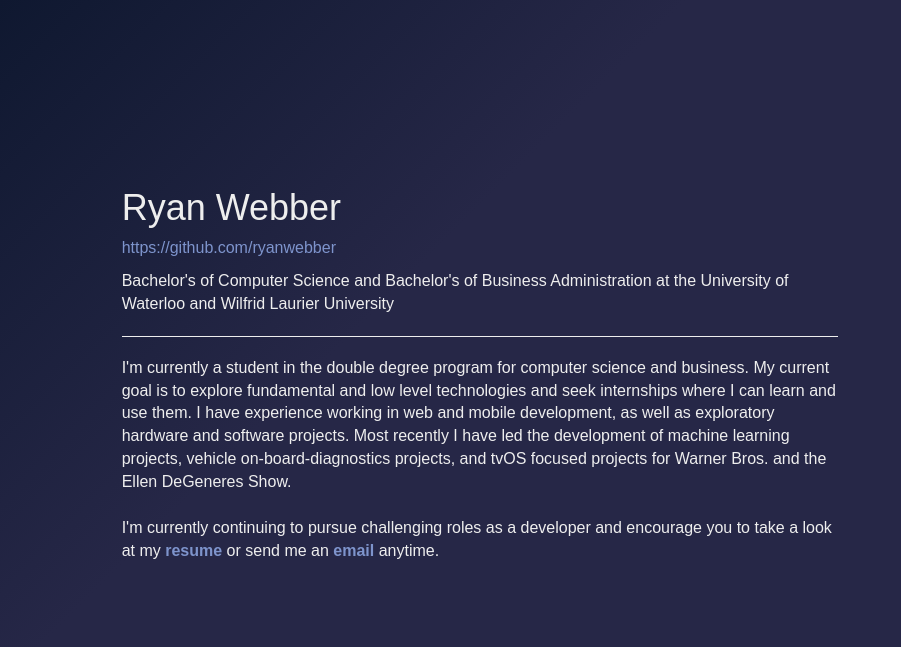
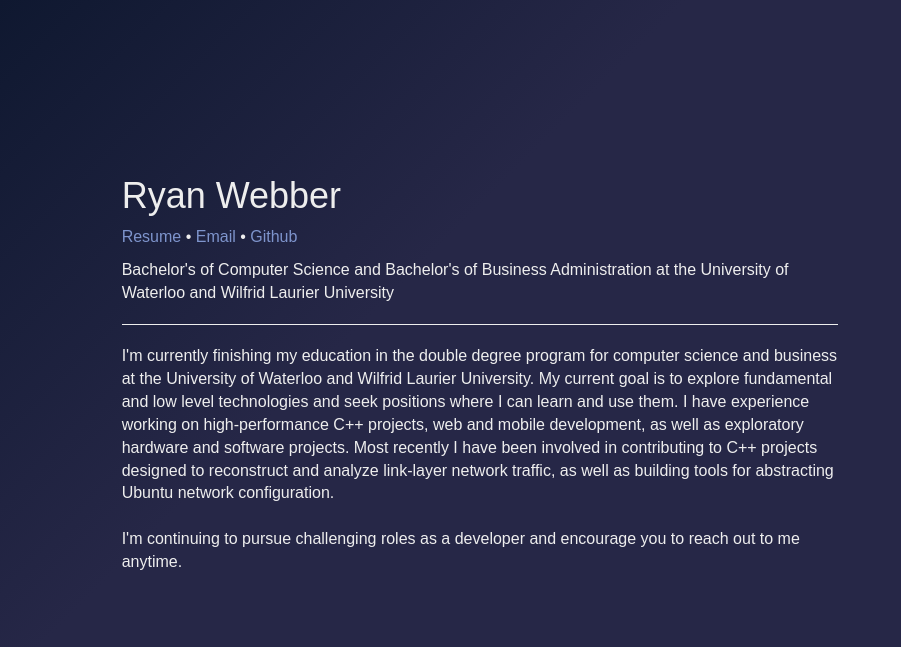
Before and after one commit to ryanwebber/website, a website: page www/index.html in a window 1280 px wide. Shown: the whole page, without its empty margins (0-901 px from the left). Drawn offline with Linux system fonts and the light colour scheme.

Commit message:
Updated resume link to v3, rewrote body for full-time positions

```diff
--- a/www/index.html
+++ b/www/index.html
@@ -1,4 +1,3 @@
-
 <!DOCTYPE html>
 <html>
    <head>
@@ -19,17 +18,30 @@
             <div class="col-xs-10 col-xs-offset-1 col-sm-7 col-sm-offset-1">
                <h1>Ryan Webber</h1>
                <p>
-                        <a href="https://github.com/ryanwebber">
-                            https://github.com/ryanwebber
-                        </a>
+                  <a href="https://drive.google.com/file/d/0B25PM8CIsxTOZUQ0SjN1UGhzVVk/view?usp=sharing">Resume</a> &bull;
+                  <a href="mailto:ryan551024@gmail.com">Email</a> &bull;
+                  <a href="https://github.com/ryanwebber">Github</a>
                </p>
                <p>
                   Bachelor's of Computer Science and Bachelor's of Business Administration at the University of Waterloo and Wilfrid Laurier University
                </p>
                <hr>
                <p>
-                        I'm currently a student in the double degree program for computer science and business. My current goal is to explore fundamental and low level technologies and seek internships where I can learn and use them. I have experience working in web and mobile development, as well as exploratory hardware and software projects. Most recently I have led the development of machine learning projects, vehicle on-board-diagnostics projects, and tvOS focused projects for Warner Bros. and the Ellen DeGeneres Show.<br/><br/>I'm currently continuing to pursue challenging roles as a developer and encourage you to take a look at my
-                        <a href="https://drive.google.com/file/d/0B25PM8CIsxTOUFBXcDRWVjAwcmc/edit?usp=sharing"><b>resume</b></a> or send me an <a href="mailto:ryan551024@gmail.com"><b>email</b></a> anytime.
+I'm currently finishing my education in the double degree program for computer
+science and business at the University of Waterloo and Wilfrid Laurier
+University. My current goal is to explore fundamental and low level
+technologies and seek positions where I can learn and use them. I have
+experience working on high-performance C++ projects, web and mobile
+development, as well as exploratory hardware and software projects. Most
+recently I have been involved in contributing to C++ projects designed to
+reconstruct and analyze link-layer network traffic, as well as building tools
+for abstracting Ubuntu network configuration.
+
+<br/>
+<br/>
+
+I'm continuing to pursue challenging roles as a developer and encourage you to
+reach out to me anytime.
                </p>
                <br/><br/><br/>
             </div>
```
Lines whose indentation alone changed are shown as unchanged.
